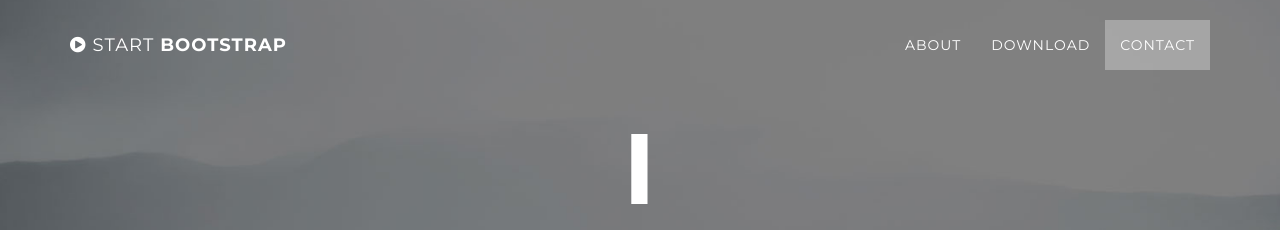
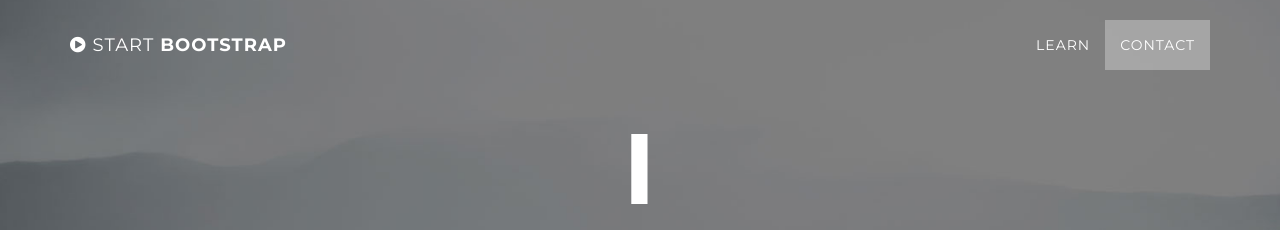
Before and after one commit to WillSullivan/IDYBJeckyll, a Jekyll site: the page built from index.md, in a window 1280 px wide. Shown: the top 230 px of the page. Built offline with Jekyll 4.4.1, drawn with Linux system fonts in a browser that asks for light colours.

Commit message:
Update nav.html

```diff
--- a/_includes/nav.html
+++ b/_includes/nav.html
@@ -18,10 +18,7 @@
                         <a href="#page-top"></a>
                     </li>
                     <li>
-                        <a class="page-scroll" href="#about">About</a>
-                    </li>
-                    <li>
-                        <a class="page-scroll" href="#download">Download</a>
+                        <a class="page-scroll" href="#about">Learn</a>
                     </li>
                     <li>
                         <a class="page-scroll" href="#contact">Contact</a>
```
